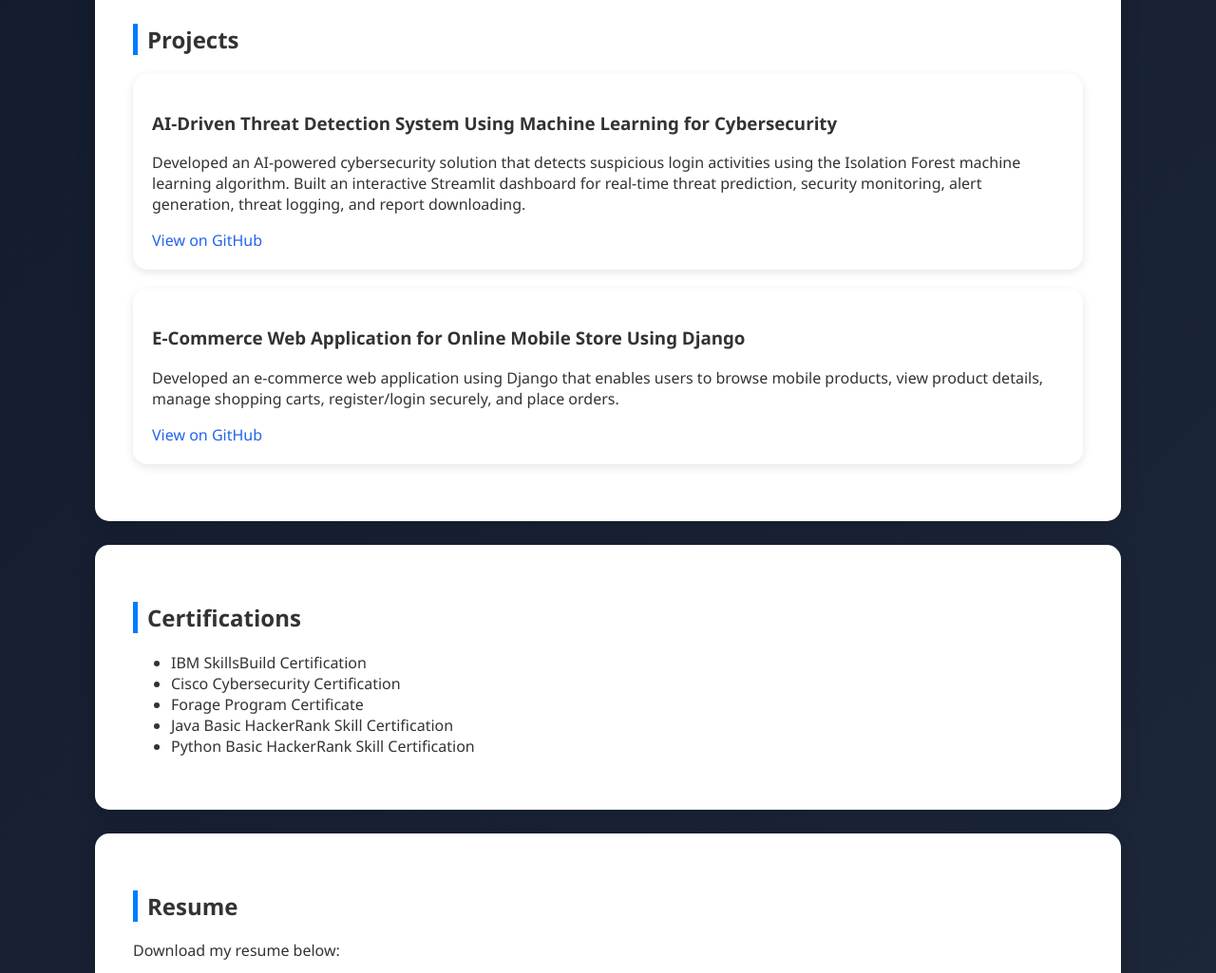
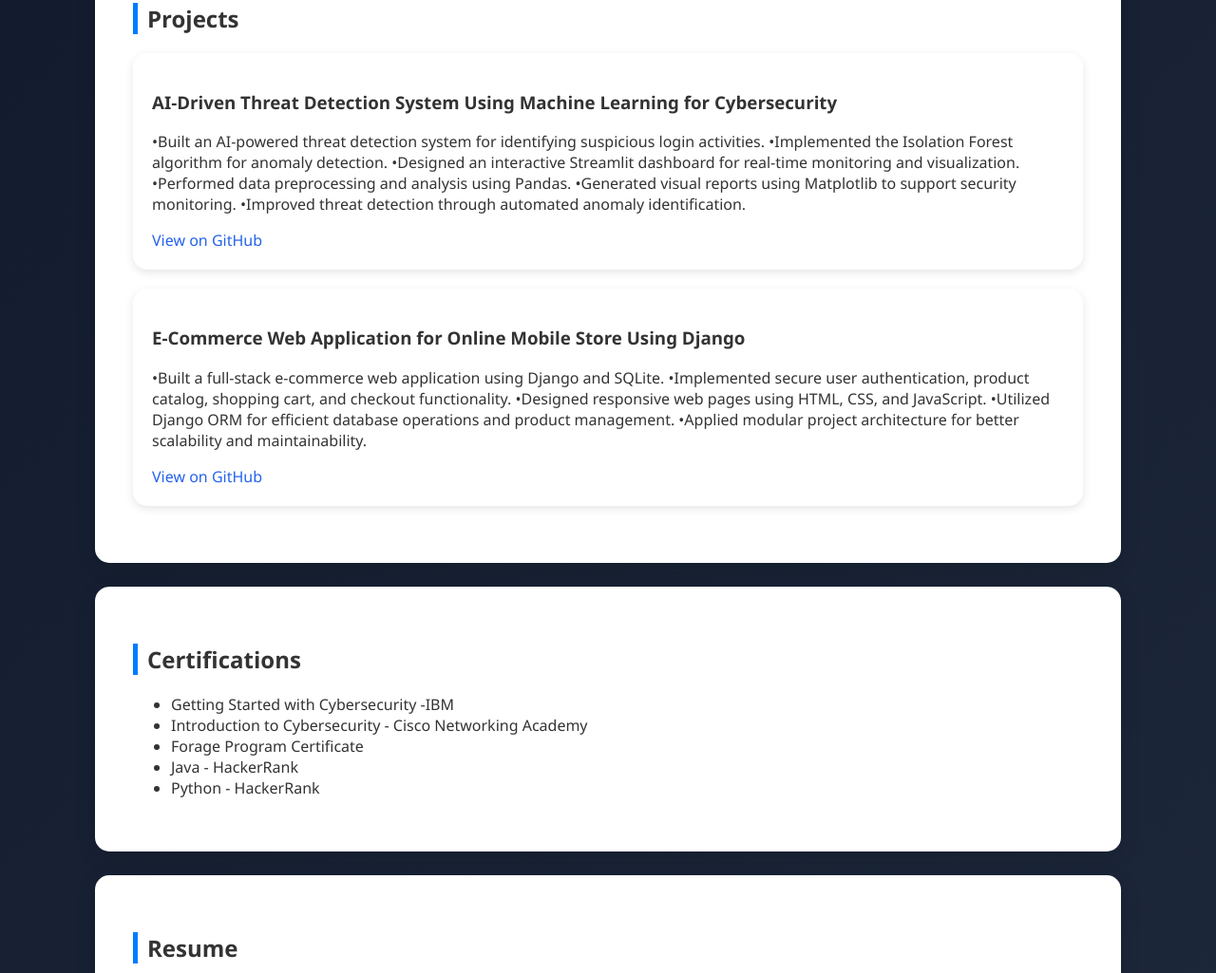
Before and after one commit to thallapallymahesh/portfolio, a plain HTML site: page index.html in a window 1280 px wide. Shown: the part 1159-2184 px from the top of the page at 95% size. Drawn offline with Linux system fonts and the light colour scheme.

Commit message:
Updated project

```diff
--- a/index.html
+++ b/index.html
@@ -192,15 +192,11 @@ nav a{
 <section id="about">
     <h2>About Me</h2>
     <p>
-        I am a B.Tech student with a strong interest in software development, web technologies,
-        and cybersecurity. I enjoy building practical projects that help me strengthen my programming
-        and problem-solving skills. My technical skills include Java, Python, HTML, CSS,
-        JavaScript, Django, and GitHub.
+        Final-year B.Tech Computer Science and Engineering (Networks) student with hands-on experience in
+developing web applications and AI-based cybersecurity solutions through academic projects. Passionate
+about solving real-world problems, learning new technologies, and building scalable software. Seeking an
+entry-level Software Developer role to contribute technical and analytical skills.
 
-        I have developed projects such as an E-Commerce Mobile Store using Django and an
-        AI-Driven Threat Detection System for Cybersecurity. I am improving my development
-        skills and exploring opportunities to gain industry experience through internships
-        and real-world projects.
     </p>
 </section>
 
@@ -223,10 +219,14 @@ nav a{
     <div class="project">
         <h3>AI-Driven Threat Detection System Using Machine Learning for Cybersecurity</h3>
         <p>
-            Developed an AI-powered cybersecurity solution that detects suspicious login
-            activities using the Isolation Forest machine learning algorithm. Built an
-            interactive Streamlit dashboard for real-time threat prediction, security
-            monitoring, alert generation, threat logging, and report downloading.
+            •Built an AI-powered threat detection system for identifying suspicious login activities.
+•Implemented the Isolation Forest algorithm for anomaly detection.
+•Designed an interactive Streamlit dashboard for real-time monitoring and visualization.
+•Performed data preprocessing and analysis using Pandas.
+•Generated visual reports using Matplotlib to support security monitoring.
+•Improved threat detection through automated anomaly identification.
+
+
         </p>
         <a href="https://github.com/thallapallymahesh/Ai-based-threat-detection-system" target="_blank">
             View on GitHub
@@ -236,9 +236,11 @@ nav a{
     <div class="project">
         <h3>E-Commerce Web Application for Online Mobile Store Using Django</h3>
         <p>
-            Developed an e-commerce web application using Django that enables users to
-            browse mobile products, view product details, manage shopping carts,
-            register/login securely, and place orders.
+            •Built a full-stack e-commerce web application using Django and SQLite.
+•Implemented secure user authentication, product catalog, shopping cart, and checkout functionality.
+•Designed responsive web pages using HTML, CSS, and JavaScript.
+•Utilized Django ORM for efficient database operations and product management.
+•Applied modular project architecture for better scalability and maintainability.
         </p>
         <a href="https://github.com/thallapallymahesh/E-Commerce-Web-Application-For-Online-Mobile-Store-Using-Django" target="_blank">
             View on GitHub
@@ -250,18 +252,21 @@ nav a{
 <section id="certifications">
     <h2>Certifications</h2>
     <ul>
-        <li>IBM SkillsBuild Certification</li>
-        <li>Cisco Cybersecurity Certification</li>
+        <li>Getting Started with Cybersecurity -IBM</li>
+        <li>Introduction to Cybersecurity - Cisco
+Networking Academy</li>
         <li>Forage Program Certificate</li>
-        <li>Java Basic HackerRank Skill Certification</li>
-        <li>Python Basic HackerRank Skill Certification</li>
+        <li>Java - HackerRank
+</li>
+        <li>Python - HackerRank
+</li>
     </ul>
 </section>
 
 <section>
     <h2>Resume</h2>
     <p>Download my resume below:</p>
-    <a class="button" href="Mahesh-Final-Resume.pdf" target="_blank">Download Resume</a>
+    <a class="button" href="My Resume.pdf" target="_blank">Download Resume</a>
 </section>
 
 <section id="contact">
```
Also changed, not shown: 2 other files.
